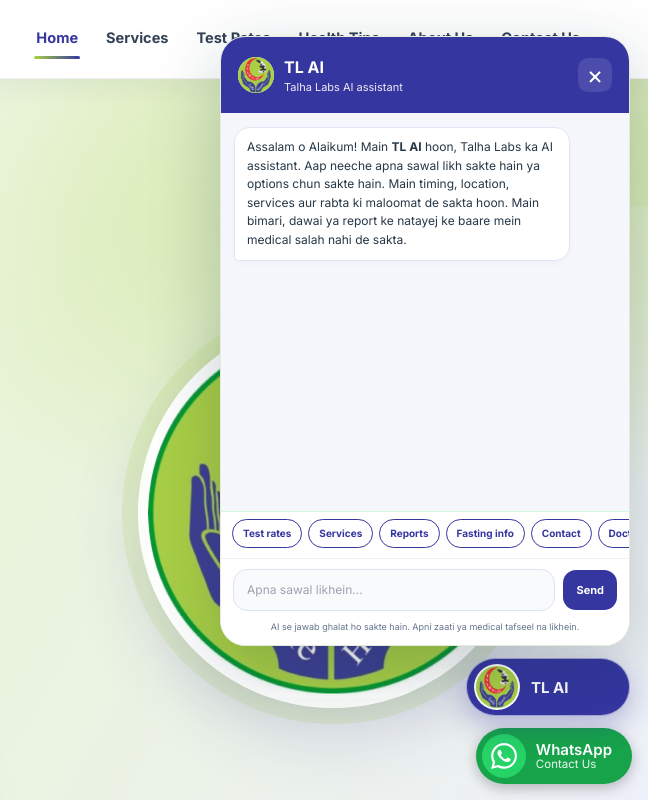
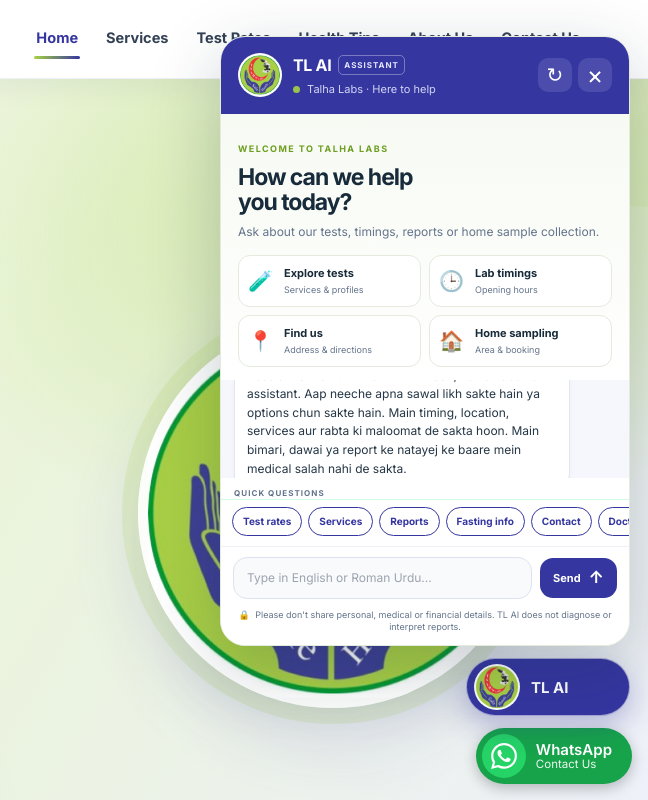
Before and after one commit to Candles1212/TALHA-LABS, a plain HTML site: page index.html in a window 1280 px wide. Both pictures are taken after a click on the button "TL AI". Shown: the top 800 px of the page, 632-1280 px from the left. Drawn offline with nearby package versions, Linux system fonts and the light colour scheme.

Commit message:
Standardize TL AI assistant across all pages

```diff
--- a/index.html
+++ b/index.html
@@ -342,12 +342,33 @@
         <span style="width:44px;height:44px;border-radius:50%;overflow:hidden;background:#fff;display:inline-block;flex-shrink:0"><img src="/assets/images/taha.jpg" alt="" width="44" height="44" style="display:block;width:100%;height:100%;transform:scale(1.07)"></span>
         <span>TL AI</span>
     </button>
-    <div id="tlai-box" role="dialog" aria-label="TL AI assistant">
-        <div class="tlai-h"><div style="display:flex;align-items:center;gap:10px"><span style="width:36px;height:36px;border-radius:50%;overflow:hidden;background:#fff;display:inline-block;flex-shrink:0"><img src="/assets/images/taha.jpg" alt="" width="36" height="36" style="display:block;width:100%;height:100%;transform:scale(1.07)"></span><div><b>TL AI</b><small>Talha Labs AI assistant</small></div></div><button class="tlai-x" type="button" id="tlai-close" aria-label="Close chat">&times;</button></div>
-        <div id="tlai-msgs"></div>
-        <div id="tlai-chips"></div>
-        <div class="tlai-f"><input id="tlai-in" type="text" maxlength="300" placeholder="Apna sawal likhein..." aria-label="Type your question" autocomplete="off"><button id="tlai-send" type="button">Send</button></div>
-        <div class="tlai-note">AI se jawab ghalat ho sakte hain. Apni zaati ya medical tafseel na likhein.</div>
+    <div id="tlai-box" role="dialog" aria-label="TL AI assistant" aria-modal="false">
+        <div class="tlai-h">
+            <div class="tlai-brand">
+                <span class="tlai-avatar"><img src="/assets/images/taha.jpg" alt="Talha Labs" width="42" height="42"></span>
+                <div class="tlai-brand-copy"><b>TL AI <span class="tlai-version">ASSISTANT</span></b><small><i class="tlai-online-dot"></i> Talha Labs · Here to help</small></div>
+            </div>
+            <div class="tlai-head-actions"><button type="button" id="tlai-clear" class="tlai-head-action" aria-label="Start a new chat" title="New chat">↻</button><button class="tlai-x" type="button" id="tlai-close" aria-label="Close chat">&times;</button></div>
+        </div>
+        <div class="tlai-welcome" id="tlai-welcome">
+            <span class="tlai-welcome-kicker">WELCOME TO TALHA LABS</span>
+            <h3>How can we help<br>you today?</h3>
+            <p>Ask about our tests, timings, reports or home sample collection.</p>
+            <div class="tlai-starter-grid">
+                <button type="button" data-tlai-starter="What tests and services do you offer?"><span>🧪</span><b>Explore tests</b><small>Services &amp; profiles</small></button>
+                <button type="button" data-tlai-starter="What are your laboratory timings?"><span>🕒</span><b>Lab timings</b><small>Opening hours</small></button>
+                <button type="button" data-tlai-starter="Where is Talha Labs located?"><span>📍</span><b>Find us</b><small>Address &amp; directions</small></button>
+                <button type="button" data-tlai-starter="Do you offer home sample collection?"><span>🏠</span><b>Home sampling</b><small>Area &amp; booking</small></button>
+            </div>
+        </div>
+        <div id="tlai-msgs" aria-live="polite" aria-label="Conversation"></div>
+        <div class="tlai-suggest-label">QUICK QUESTIONS</div>
+        <div id="tlai-chips" aria-label="Suggested questions"></div>
+        <form class="tlai-f" id="tlai-form">
+            <input id="tlai-in" type="text" maxlength="300" placeholder="Type in English or Roman Urdu..." aria-label="Type your question" autocomplete="off">
+            <button id="tlai-send" type="submit" aria-label="Send message"><span>Send</span><b>↑</b></button>
+        </form>
+        <div class="tlai-note"><span>🔒</span> Please don't share personal, medical or financial details. TL AI does not diagnose or interpret reports.</div>
     </div>
     <script src="/assets/js/tl-ai.js"></script>
     <script src="/assets/js/interactive-tools.js" defer></script>
```
